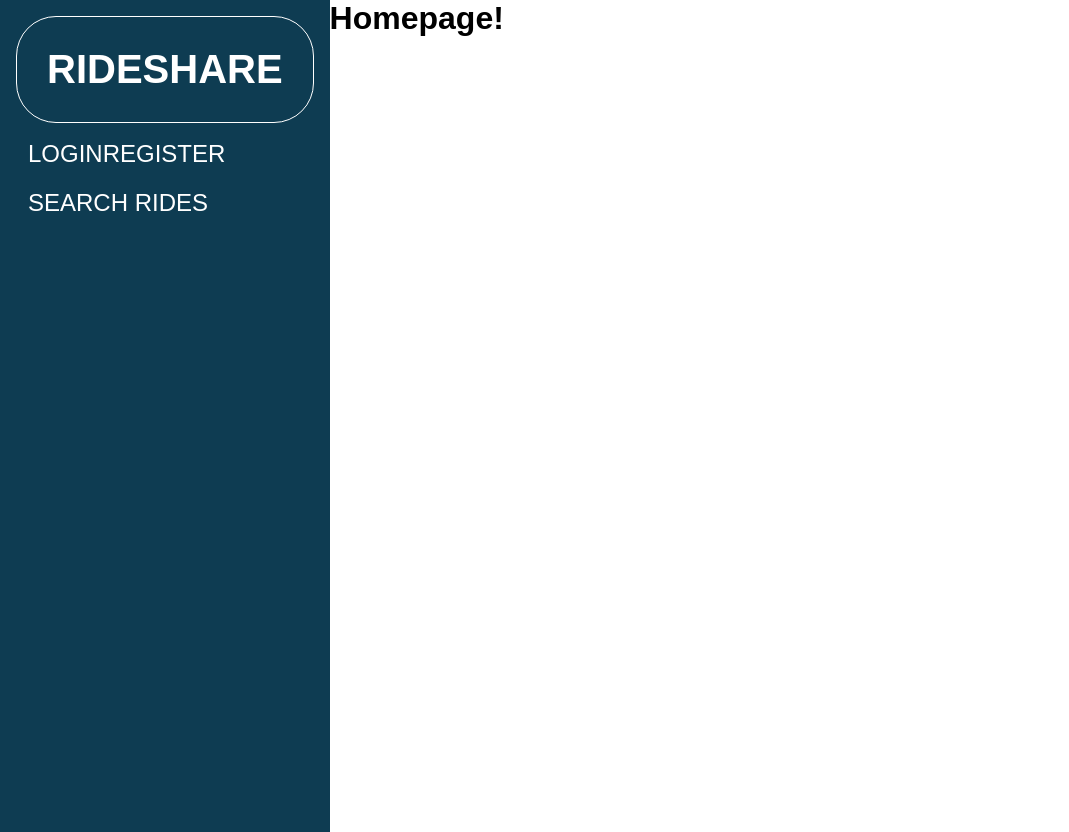
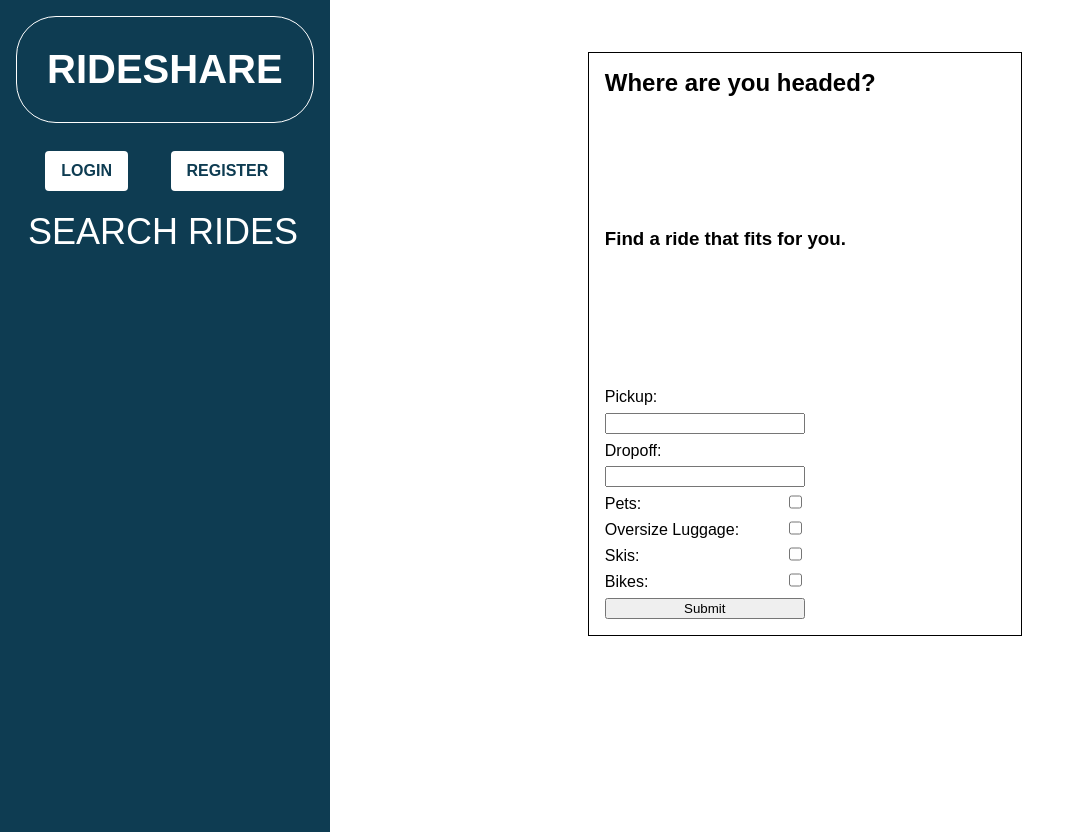
Before and after one commit to nchau3/RideShare, a React (Create React App) app in the folder client/: page /rides in a window 1280 px wide. Before the commit this address led to /. Shown: the whole page, without its empty margins (0-1069 px from the left). Built offline with nearby package versions, Linux system fonts and the light colour scheme.

Commit message:
nav button styling

```diff
--- a/client/src/App.js
+++ b/client/src/App.js
@@ -1,5 +1,5 @@
 import React, { useState } from "react";
-import { Route, Redirect } from "react-router-dom";
+import { Route, Redirect, useHistory } from "react-router-dom";
 import axios from "axios";
 
 //Components
@@ -17,6 +17,7 @@ import "./app.scss";
 import Profile from "./pages/Profile";
 
 export default function App() {
+  const history = useHistory();
   const token = localStorage.getItem("token");
   const [user, setUser] = useState(token);
 
@@ -79,6 +80,7 @@ export default function App() {
     localStorage.removeItem("token");
     localStorage.removeItem("user_id");
     setUser("");
+    history.go(0);
   }
 
   return (
@@ -94,7 +96,7 @@ export default function App() {
         {user ? <Redirect to="/rides" /> : <Register onRegister={registerCheck} />}
       </Route>
       <Route exact path="/rides" name="Rides">
-        {!user ? <Redirect to="/" /> : <Rides />}
+        <Rides />
       </Route>
       <Route exact path="/trips" name="Trips">
         {!user ? <Redirect to="/" /> : <Trips />}
--- a/client/src/components/NavBar.js
+++ b/client/src/components/NavBar.js
@@ -12,8 +12,8 @@ export default function NavBar(props) {
         {!props.user &&
         <>
           <li className="register-bar">
-            <NavLink to="/login" className="nav-item">LOGIN</NavLink>
-            <NavLink to="/register" className="nav-item">REGISTER</NavLink>
+            <NavLink to="/login" className="nav-item nav-button">LOGIN</NavLink>
+            <NavLink to="/register" className="nav-item nav-button">REGISTER</NavLink>
           </li>
         </>
         }
--- a/client/src/pages/Home.js
+++ b/client/src/pages/Home.js
@@ -3,6 +3,8 @@ import React from "react";
 
 export default function Home() {
   return (
-    <h1>Homepage!</h1>
+    <div className="page-container">
+      <h1>Homepage!</h1>
+    </div>
   );
 }
--- a/client/src/pages/Trips.js
+++ b/client/src/pages/Trips.js
@@ -6,13 +6,14 @@ import TripList from "../components/Triplist";
 
 export default function Trips() {
   const [trips, setTrips] = useState([]);
+  const user_id = localStorage.getItem("user_id");
 
   useEffect(() => {
-    axios.get("/api/trips/all")
+    axios.get(`/api/trips/${user_id}`)
     .then(response => {
       setTrips(response.data);
     })
-  }, []);
+  }, [user_id]);
 
   return (
     <div className="page-container">
--- a/client/src/styles/component-styles/navbar.scss
+++ b/client/src/styles/component-styles/navbar.scss
@@ -12,16 +12,37 @@ nav {
     padding: .75em;
     border: solid 1px;
     border-radius: 1em;
+    margin-bottom: .5em;
     font-size: 2.5em;
   }
 
   ul {
     list-style-type: none;
 
+    .register-bar {
+      font-size: 1em;
+      display: flex;
+      justify-content: space-around;
+
+      .nav-button {
+        font-weight: bold;
+        color: variables.$primary-color;
+        background-color: white;
+        padding: .7em 1em;
+        border-radius: 4px;
+      }
+
+      .nav-button:hover {
+        opacity: .7;
+      }
+    }
+
+    .register-bar:hover {
+      opacity: 1;
+    }
 
     li {
-      padding: .2em .5em;
-      margin-top: .5em;
+      padding: .5em .5em;
       font-size: 1.5em;
       list-style-type: none;
       text-decoration: none;
@@ -32,6 +53,10 @@ nav {
       }
     }
 
+    li:hover {
+      opacity: .7;
+    }
+
     .selected {
       font-size: 1.5em;
     }
```
